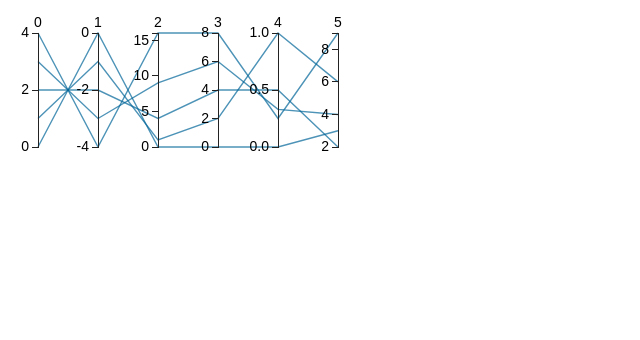
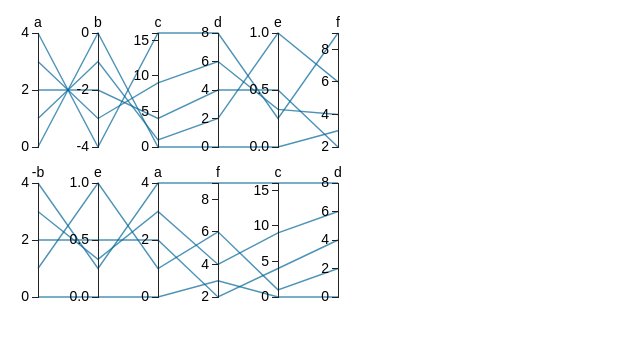
Before and after one commit to jdfekete/reorder.js, a plain HTML site: page examples/pcp/index.html in a window 1280 px wide. Shown: the whole page, without its empty margins (0-640 px from the left). Drawn offline with Linux system fonts and the light colour scheme.

Commit message:
add pcp management

```diff
--- a/examples/pcp/index.html
+++ b/examples/pcp/index.html
@@ -1,8 +1,12 @@
 <meta charset="UTF8">
 <script src="../../lib/d3.v3.js"></script>
 <script src="../../lib/d3.parcoords.js"></script>
+<script src="../../lib/science.v1.js"></script>
+<script src="../../lib/tiny-queue.js"></script>
+<script src="../../reorder.v1.js"></script>
 <link rel="stylesheet" type="text/css" href="../../lib/d3.parcoords.css">
 <div id="example" class="parcoords" style="width:360px;height:150px"></div>
+<div id="example2" class="parcoords" style="width:360px;height:150px"></div>
 
 <script>
 var data = [
@@ -11,11 +15,26 @@ var data = [
   [2,-2,4,4,0.5,2],
   [3,-3,9,6,0.33,4],
   [4,-4,16,8,0.25,9]
-];
+],
+  dimensions = reorder.range(6),
+  axes = ['a', 'b', 'c', 'd', 'e', 'f'];
 
 var pc = d3.parcoords()("#example")
-  .data(data)
+  .data(reorder.array_to_dicts(data, axes))
   .render()
   .ticks(3)
   .createAxes();
+
+var pcp = reorder.pcp(data, axes),
+   ndata = pcp[0],
+   perm = pcp[1],
+   naxes = pcp[2];
+
+var pc2 = d3.parcoords()("#example2")
+  .data(reorder.array_to_dicts(ndata, naxes))
+  .render()
+  .ticks(3)
+  .dimensions(naxes)
+  .createAxes();
+
 </script>
--- a/reorder.v1.js
+++ b/reorder.v1.js
@@ -2689,4 +2689,84 @@ reorder.condition = function(matrix) {
     }
     return ret;
 };
+function array_to_dicts(data, axes) {
+    if (arguments.length < 2)
+	axes = reorder.range(data[0].length);
+    var ret = [], row, dict, i, j;
+    for (i = 0; i < data.length; i++) {
+	row = data[i];
+	dict = {};
+	for (j = 0; j < row.length; j++) {
+	    dict[axes[j]] = row[j];
+	}
+	ret.push(dict);
+    }
+    return ret;
+}
+
+reorder.array_to_dicts = array_to_dicts;
+
+function dicts_to_array(dicts, keys) {
+    if (arguments.length < 2)
+	keys = Object.keys(dicts[0]);
+    var n = keys.length,
+	m = dicts.length,
+	array = Array(m), i, j, row;
+
+    for (i = 0; i < m; i++) {
+	row = Array(n);
+	array[i] = row;
+	for (j = 0; j < n; j++)
+	    row[j] = dicts[i][keys[j]];
+    }
+    return array;
+}
+
+reorder.dicts_to_array = dicts_to_array;
+
+function abs_matrix(x) {
+    return x.map(function(y) { return y.map(Math.abs); });
+}
+
+function pcp(data, axes) {
+    if (arguments.length < 2)
+	axes = reorder.range(data[0].length);
+    var tdata = reorder.transpose(data),
+	pcor = reorder.correlation.pearsonMatrix(tdata),
+	abs_pcor = abs_matrix(pcor),
+	h1 = science.stats.hcluster()
+	    .linkage("complete")
+	    .distanceMatrix(abs_pcor)(tdata),
+	perm = reorder.optimal_leaf_order()
+	    .distanceMatrix(abs_pcor)(tdata),
+	naxes = reorder.permute(axes, perm);
+    tdata = reorder.permute(tdata, perm);
+
+    var i, c, sign = 1, signs = [], negs=0;
+
+    console.log('Permutation is '+perm);
+
+    for (i = 1; i < tdata.length; i++) {
+	c = pcor[perm[i-1]][perm[i]];
+	if (c < 0)
+	    sign = -sign;
+	if (sign < 0) {
+	    signs.push(-1);
+	    negs++;
+	}
+	else
+	    signs.push(1);
+    }
+    sign = (negs > (tdata.length-negs)) ? -1 : 1;
+    for (i = 0; i < (tdata.length-1); i++) {
+	if (signs[i]*sign < 0) {
+	    naxes[i] = '-'+naxes[i];
+	    tdata[i] = tdata[i].map(function(x) { return -x; });
+	}
+    }
+    var  ndata = reorder.transpose(tdata);
+    return [ndata, perm, naxes];
+}
+
+reorder.pcp = pcp;
 })(this);
```
Also changed, not shown: src/pcp.js (added, +80 -0 lines), test/pcp-test.js (added, +21 -0 lines), reorder.v1.min.js, 1 other file.
